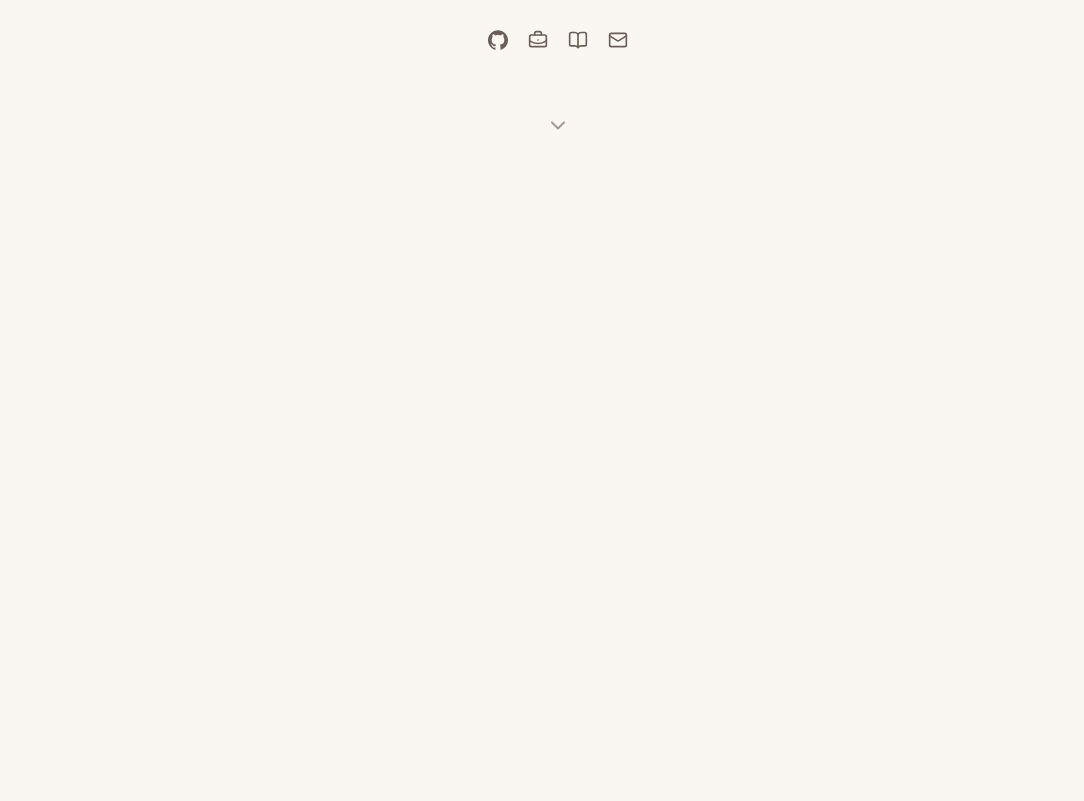
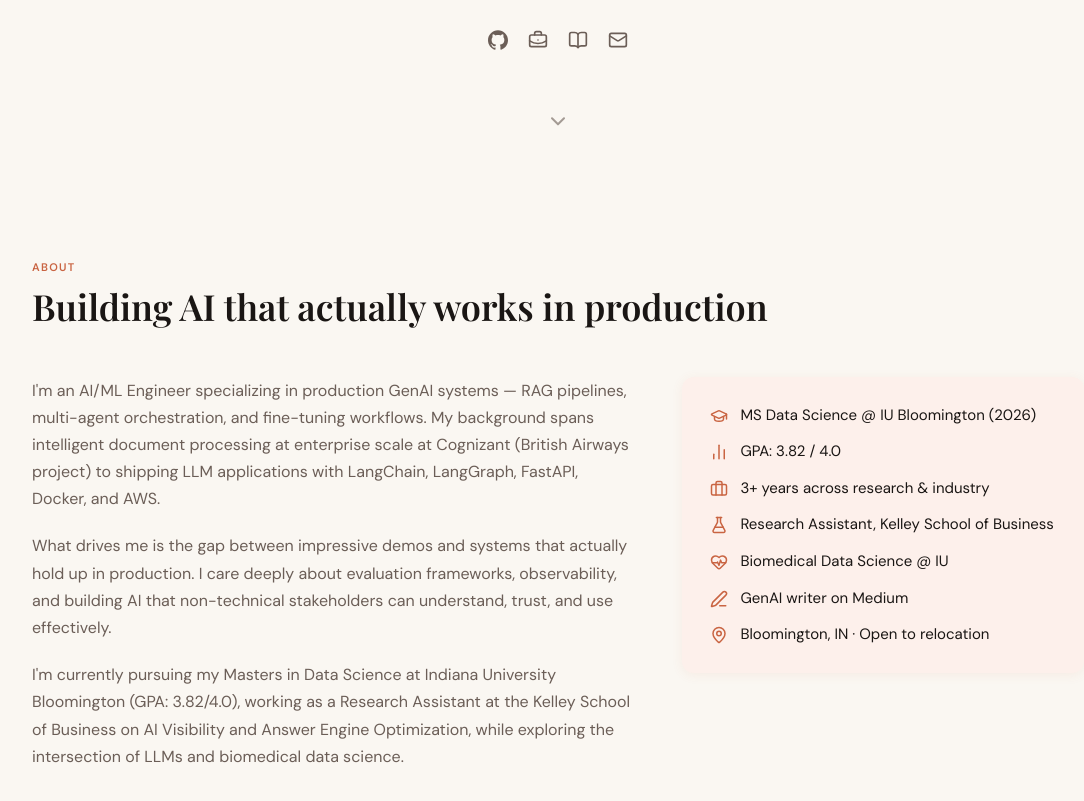
Before and after one commit to DaniManas/Manas-s-Portfolio, a Next.js app: page / in a window 1280 px wide. Shown: the part 637-1438 px from the top of the page, without its empty margins (82-1166 px from the left). Before the commit the page ends 800 px from the top, so only its background shows below. Built offline with nearby package versions, Linux system fonts and the light colour scheme.

Commit message:
Added about

```diff
--- a/app/page.tsx
+++ b/app/page.tsx
@@ -1,11 +1,13 @@
 import { Nav } from '@/components/Nav';
 import { Hero } from '@/components/Hero';
+import { About } from '@/components/About';
 
 export default function Home() {
   return (
     <main>
       <Nav />
       <Hero />
+      <About />
       {/* Sections will be added one per session as they pass DoD */}
     </main>
   );
--- /dev/null
+++ b/components/About.tsx
@@ -0,0 +1,117 @@
+'use client';
+
+import { motion, useReducedMotion, type Variants } from 'framer-motion';
+import {
+  GraduationCap,
+  BarChart2,
+  Briefcase,
+  FlaskConical,
+  HeartPulse,
+  PenLine,
+  MapPin,
+  type LucideIcon,
+} from 'lucide-react';
+import { meta } from '@/lib/data';
+
+const iconMap: Record<string, LucideIcon> = {
+  GraduationCap,
+  BarChart2,
+  Briefcase,
+  FlaskConical,
+  HeartPulse,
+  PenLine,
+  MapPin,
+};
+
+const containerVariants: Variants = {
+  hidden: {},
+  visible: {
+    transition: { staggerChildren: 0.1 },
+  },
+};
+
+const itemVariants: Variants = {
+  hidden: { opacity: 0, y: 24 },
+  visible: {
+    opacity: 1,
+    y: 0,
+    transition: { duration: 0.5, ease: [0.25, 0.1, 0.25, 1] as [number, number, number, number] },
+  },
+};
+
+export function About() {
+  const shouldReduceMotion = useReducedMotion();
+
+  return (
+    <section id="about" className="bg-[var(--color-bg)]">
+      <div className="max-w-content mx-auto px-6 py-24 md:py-[96px]">
+        <motion.div
+          variants={shouldReduceMotion ? undefined : containerVariants}
+          initial={shouldReduceMotion ? false : 'hidden'}
+          whileInView="visible"
+          viewport={{ once: true, margin: '-80px' }}
+        >
+          {/* Eyebrow */}
+          <motion.p
+            variants={shouldReduceMotion ? undefined : itemVariants}
+            className="font-sans font-semibold text-[11px] uppercase tracking-[0.12em] text-[var(--color-accent)] mb-2"
+          >
+            About
+          </motion.p>
+
+          {/* Heading */}
+          <motion.h2
+            variants={shouldReduceMotion ? undefined : itemVariants}
+            className="font-serif font-semibold text-[28px] md:text-[36px] leading-tight text-[var(--color-ink)] mb-12"
+          >
+            Building AI that actually works in production
+          </motion.h2>
+
+          {/* Two-column layout */}
+          <div className="grid grid-cols-1 md:grid-cols-[3fr_2fr] gap-12">
+            {/* Left — Bio */}
+            <motion.div
+              variants={shouldReduceMotion ? undefined : itemVariants}
+              className="flex flex-col gap-5"
+            >
+              {meta.bio.map((paragraph, i) => (
+                <p
+                  key={i}
+                  className="font-sans text-base leading-[1.7] text-[var(--color-ink-muted)]"
+                >
+                  {paragraph}
+                </p>
+              ))}
+            </motion.div>
+
+            {/* Right — Stats card */}
+            <motion.div
+              variants={shouldReduceMotion ? undefined : itemVariants}
+              className="bg-[var(--color-accent-pale)] rounded-xl p-7 shadow-[0_2px_12px_var(--color-shadow)] h-fit"
+            >
+              <ul className="flex flex-col gap-4" role="list">
+                {meta.stats.map((stat, i) => {
+                  const Icon = iconMap[stat.icon];
+                  return (
+                    <li key={i} className="flex items-start gap-3">
+                      {Icon && (
+                        <Icon
+                          size={18}
+                          className="text-[var(--color-accent)] mt-0.5 shrink-0"
+                          aria-hidden="true"
+                        />
+                      )}
+                      <span className="font-sans text-[15px] text-[var(--color-ink)] leading-snug">
+                        {stat.text}
+                      </span>
+                    </li>
+                  );
+                })}
+              </ul>
+            </motion.div>
+          </div>
+        </motion.div>
+      </div>
+    </section>
+  );
+}
```
Also changed, not shown: 1 other file (tests, documents, lock files or other folders).
